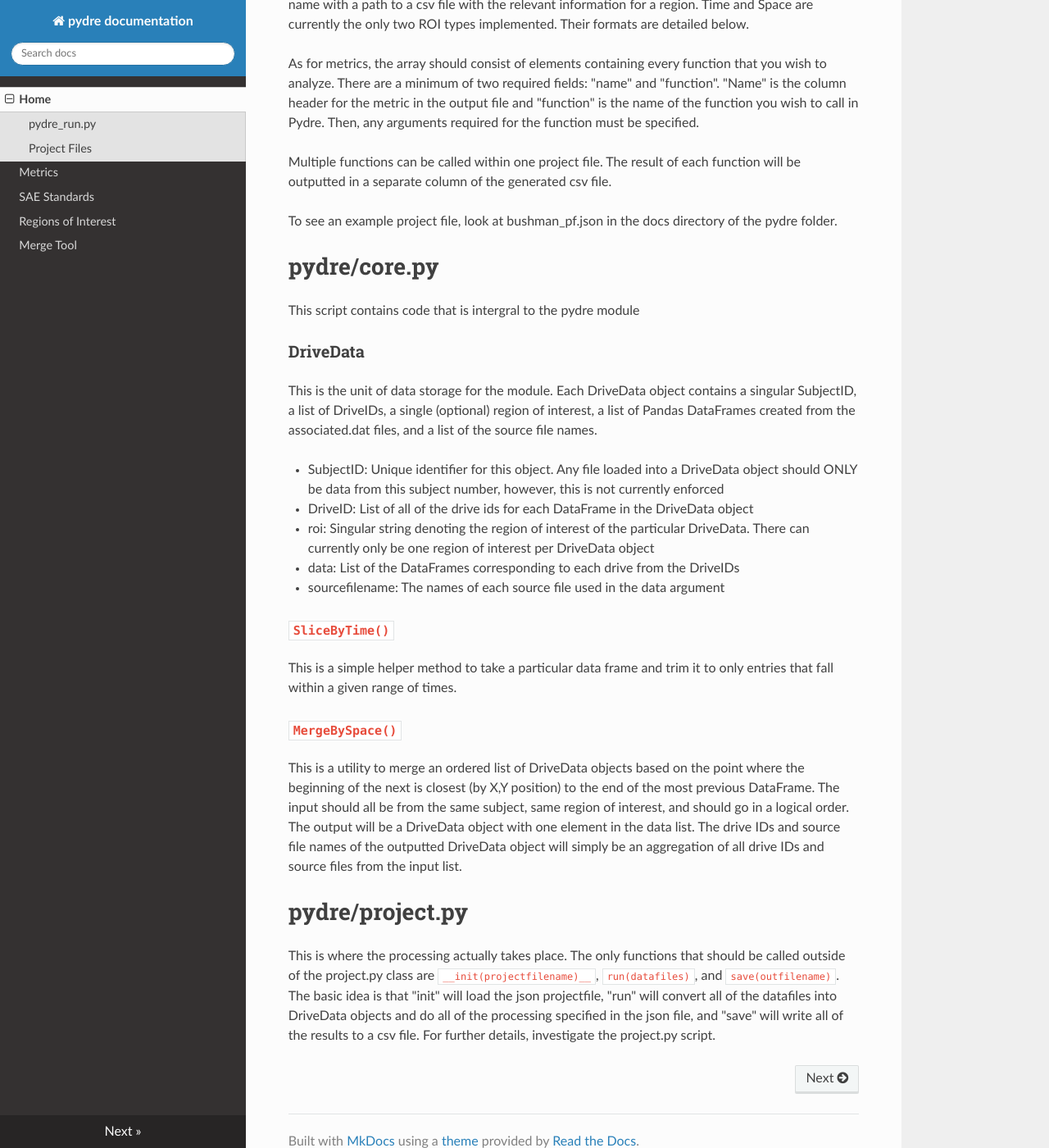
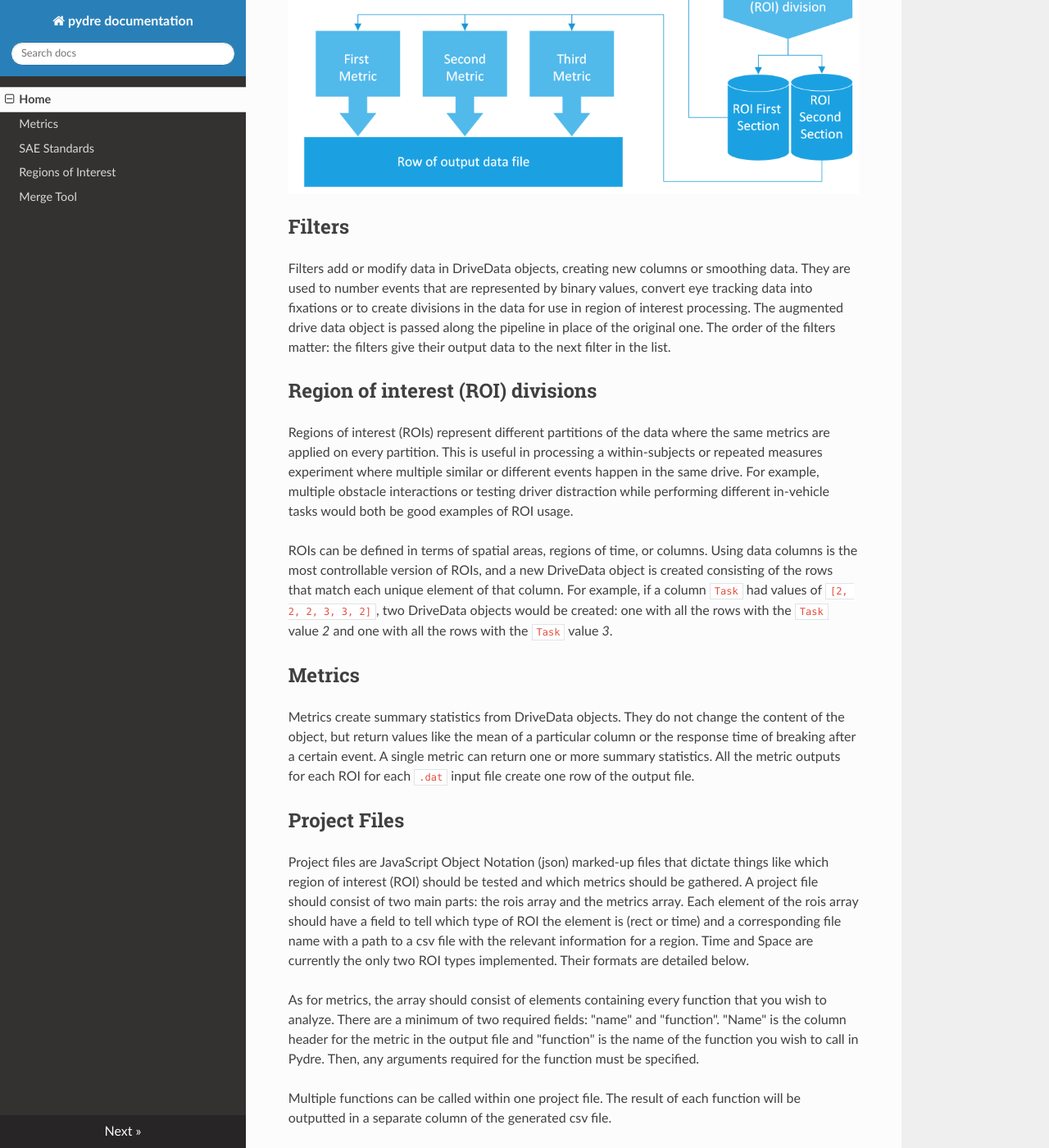
Before and after one commit to OSUDSL/pydre, an MkDocs documentation site: the page built from docs/index.md, in a window 1280 px wide and 1400 px high, scrolled down 1216 px. Shown: the whole window at 82% size. Built offline with MkDocs 1.6.1, drawn with Linux system fonts in a browser that asks for light colours; nearby versions of some CDN libraries; some of the changed text lies outside the part shown.

Commit message:
Update documentation overview

```diff
--- a/docs/index.md
+++ b/docs/index.md
@@ -1,28 +1,33 @@
 # Pydre documentation
 
-## pydre_run.py
+# Goals
 
-Pydre is software used to analyze data collected from studies. When experiments are run in the simulator, the program SimObserver collects information on the drive, such as vehicle speed and following distance. This information is gathered every 1/60th of a second, which results in many data points. These data points can be analyzed by examining trends over longer periods of time, and this is done through Pydre. Pydre takes a file with data that is difficult to interpret in the form it comes in and then converts it into a much more comprehensive format (i.e. Excel).
+Pydre is a software package designed to analyze driving data taken from driving simulation research studies. Specifically, it was built around the data file format generated by SimObserver, which is software sold by Realtime Technolgies for recording data from their SimObserver simulation system.
 
-This script is a front end application that allows the user to analyze data using command line arguments.
+SimObserver collects information during the simulation drive, such as vehicle speed and following distance.  This information is collected every 1/60th of a second, which results in tens of thousands of rows for a study session. This data is often processed into specific metrics that look at trends, averages or other quantities that are determined by looking at longer periods of time. This is what Pydre was designed to do.
 
-The user must enter the path for the project file and data file in order to aggregate the data. The user has the option of specifying an output file name, to which the test results will be saved. If no output file name is given the output will save to _"out.csv"_ by default. A brief description of the aforementioned arguments is offered below.
-
-Command Line Arguments:
-
-  * Project File [-p]: The project file specifies a file for the regions of interest from which the data should be aggregated. It also specifies a list of metrics (the type of data) that will be aggregated from the regions of interest.
-  * Data File [-d]: The data file contains the raw metrics obtained from the simulation.
-  * Ouput File [-o]: After the script has executed, the output file will display the aggregated metrics from the regions of interests that were both specified in the project file. The output file will be saved in the same folder as the script.
-  * Logger level [-l]: This defines the level the logger will print out. The dafault is 'Warning'. Options include debug, info, warning, error, and critical.
-
-Command Line Syntax: `python pydre_run.py -p [project file path] -d [data file path] -o [output file name] -l [warning level]`
-
-Example execution:
-'python pydre_run.py -p C:\Users\pveith\Documents\pydre\docs\bioptics.json -d C:\Users\pveith\Documents\bioptics\pydreDataSet\*.dat -o bioptics.csv -l debug'
-
-For additional assistance while running the script use the help command (-h)
+Pydre takes a drive data file with data that is difficult to interpret in raw form and applies filters and metrics to create a file that can be more easily used for statistical analysis in R (or other similar tools).
 
 
+# Structure
+
+Pydre works by reading in `.dat` files (creating DriveData objects), then applying filters, region of interest splitters and metrics to each one.
+
+![](pydre data pipeline.png "Data Pipeline")
+
+## Filters
+
+Filters add or modify data in DriveData objects, creating new columns or smoothing data. They are used to number events that are represented by binary values, convert eye tracking data into fixations or to create divisions in the data for use in region of interest processing. The augmented drive data object is passed along the pipeline in place of the original one. The order of the filters matter: the filters give their output data to the next filter in the list.
+
+## Region of interest (ROI) divisions
+
+Regions of interest (ROIs) represent different partitions of the data where the same metrics are applied on every partition. This is useful in processing a within-subjects or repeated measures experiment where multiple similar or different events happen in the same drive. For example, multiple obstacle interactions or testing driver distraction while performing different in-vehicle tasks would both be good examples of ROI usage.
+
+ROIs can be defined in terms of spatial areas, regions of time, or columns. Using data columns is the most controllable version of ROIs, and a new DriveData object is created consisting of the rows that match each unique element of that column. For example, if a column `Task` had values of `[2, 2, 2, 3, 3, 2]`, two DriveData objects would be created: one with all the rows with the `Task` value *2* and one with all the rows with the `Task` value *3*.
+
+## Metrics
+
+Metrics create summary statistics from DriveData objects. They do not change the content of the object, but return values like the mean of a particular column or the response time of breaking after a certain event. A single metric can return one or more summary statistics. All the metric outputs for each ROI for each `.dat`  input file create one row of the output file.
 
 ## Project Files
 
@@ -33,31 +38,3 @@ As for metrics, the array should consist of elements containing every function t
 Multiple functions can be called within one project file.  The result of each function will be outputted in a separate column of the generated csv file.
 
 To see an example project file, look at bushman_pf.json in the docs directory of the pydre folder.
-
-
-
-# pydre/core.py
-
-This script contains code that is intergral to the pydre module
-
-### DriveData
-
-This is the unit of data storage for the module. Each DriveData object contains a singular SubjectID, a list of DriveIDs, a single (optional) region of interest, a list of Pandas DataFrames created from the associated.dat files, and a list of the source file names.
-
-  - SubjectID: Unique identifier for this object. Any file loaded into a DriveData object should ONLY be data from this subject number, however, this is not currently enforced
-  - DriveID: List of all of the drive ids for each DataFrame in the DriveData object
-  - roi: Singular string denoting the region of interest of the particular DriveData. There can currently only be one region of interest per DriveData object
-  - data: List of the DataFrames corresponding to each drive from the DriveIDs
-  - sourcefilename: The names of each source file used in the data argument
-
-### `SliceByTime()`
-
-This is a simple helper method to take a particular data frame and trim it to only entries that fall within a given range of times.
-
-### `MergeBySpace()`
-
-This is a utility to merge an ordered list of DriveData objects based on the point where the beginning of the next is closest (by X,Y position) to the end of the most previous DataFrame. The input should all be from the same subject, same region of interest, and should go in a logical order. The output will be a DriveData object with one element in the data list. The drive IDs and source file names of the outputted DriveData object will simply be an aggregation of all drive IDs and source files from the input list.
-
-# pydre/project.py
-
-This is where the processing actually takes place. The only functions that should be called outside of the project.py class are `__init(projectfilename)__`, `run(datafiles)`, and `save(outfilename)`. The basic idea is that "init" will load the json projectfile, "run" will convert all of the datafiles into DriveData objects and do all of the processing specified in the json file, and "save" will write all of the results to a csv file. For further details, investigate the project.py script.
```
Also changed, not shown: docs/developernotes..md (added, +25 -0 lines), docs/pydre_run.md (added, +19 -0 lines), docs/pydre data pipeline.png (added).
